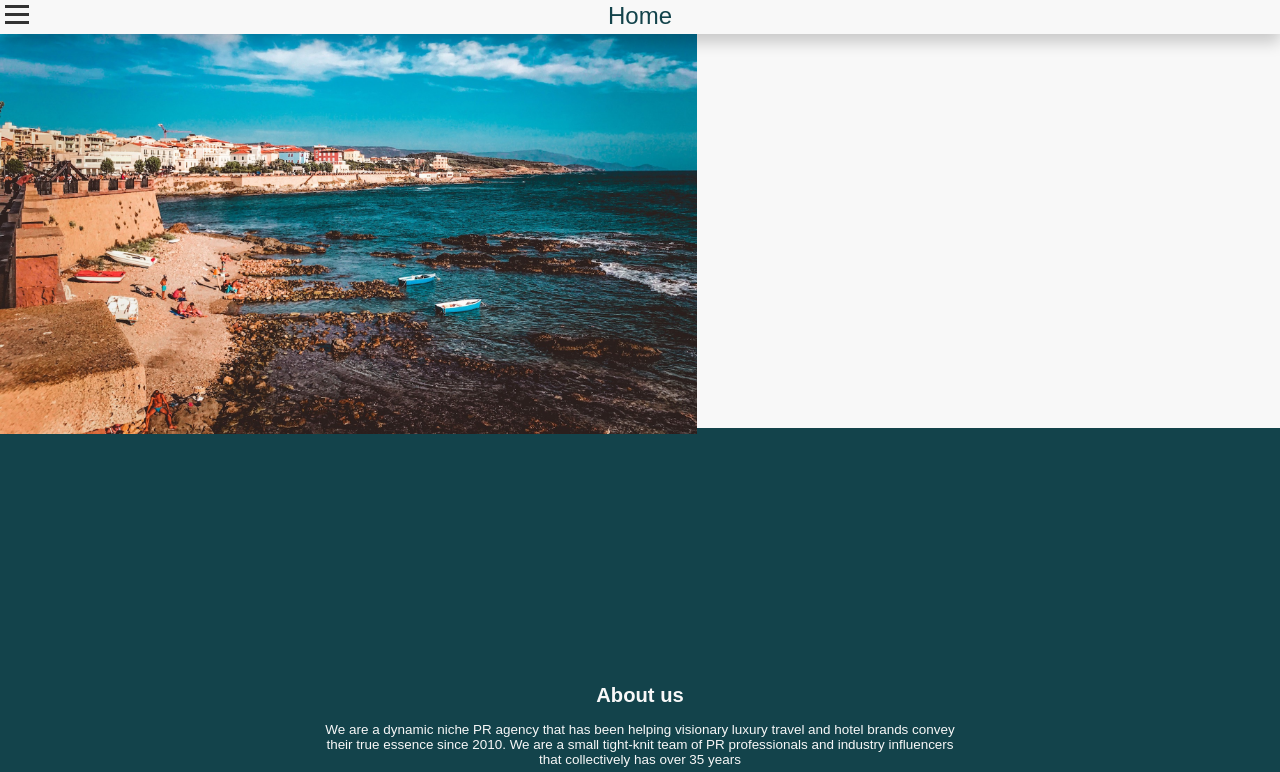
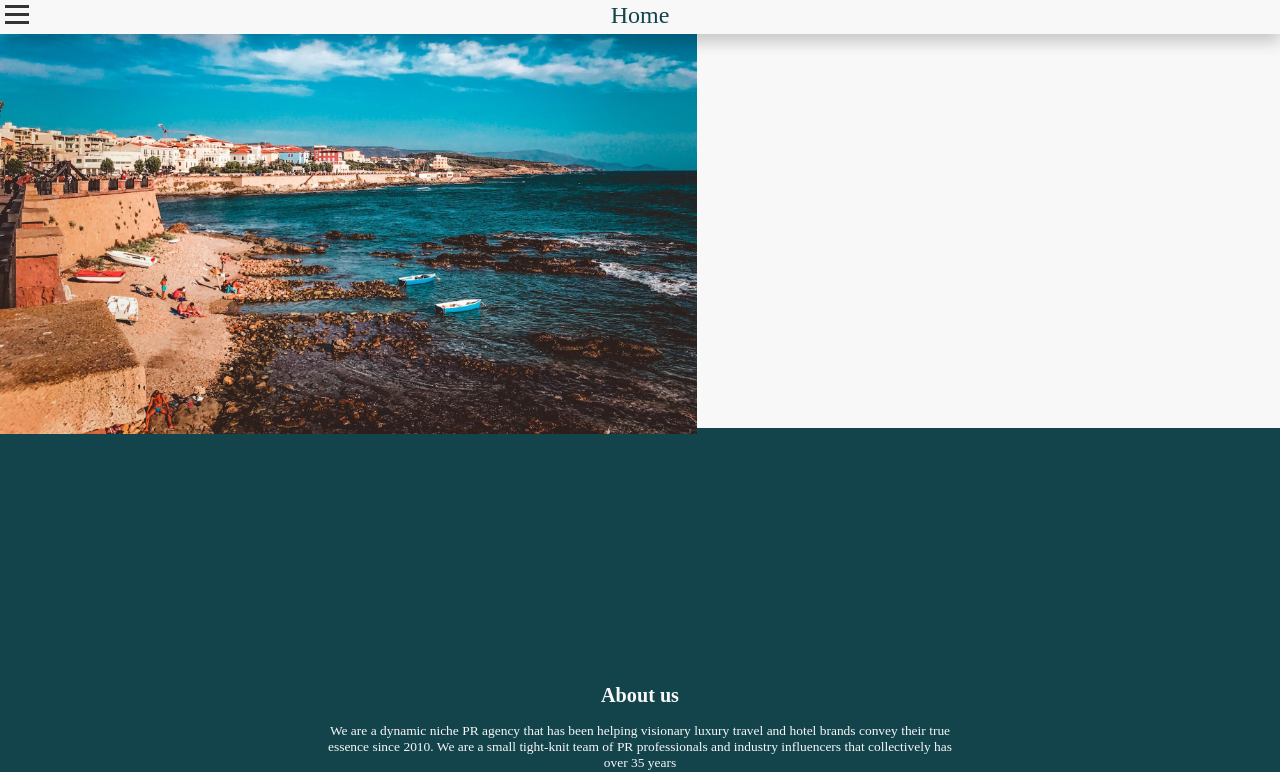
Before and after one commit to simenkjernlie/Webteknologi-Prosjekt, a plain HTML site: page src/index.html in a window 1280 px wide. Shown: the part 50-822 px from the top of the page. Drawn offline with Linux system fonts and the light colour scheme.

Commit message:
Fixed problem width fonts

```diff
--- a/src/CSS/indexStyle.css
+++ b/src/CSS/indexStyle.css
@@ -1,6 +1,3 @@
-body{
-    font-family: Roboto Slab, sans-serif
-}
 
 /* Body */
 .indexPicture{
```
